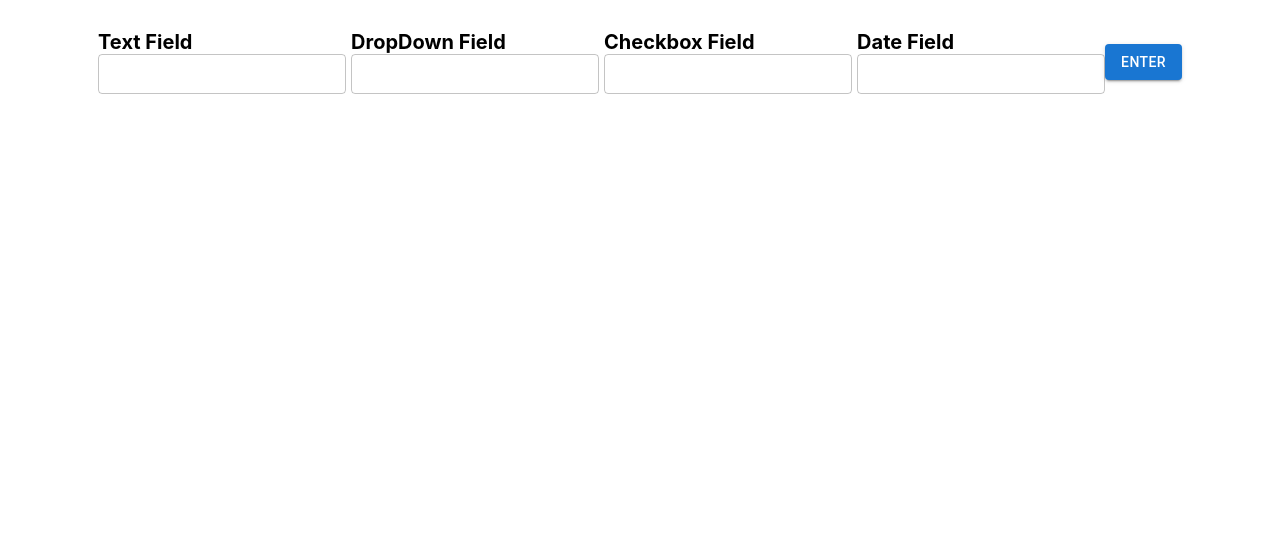
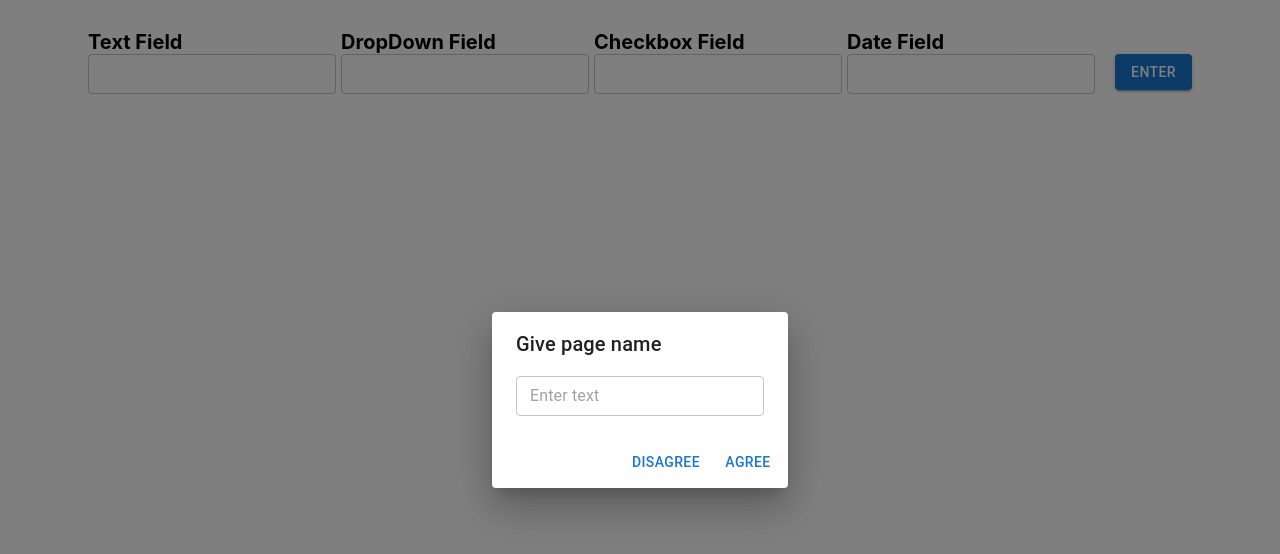
Before and after one commit to epshita-shima/dynamic-form, a React (Create React App) app: page /single-entry in a window 1280 px wide. Both pictures are taken after a click on the button "ENTER". Shown: the top 554 px of the page. Built offline with nearby package versions, Linux system fonts and the light colour scheme.

Commit message:
create new page

```diff
--- a/src/App.js
+++ b/src/App.js
@@ -4,6 +4,7 @@ import {
   Route,
 } from "react-router-dom";
 import SingleEntryForm from "./component/SingleEntryForm/SingleEntryForm";
+import SingleForm from "./component/GenerateForm/SingleForm/SingleForm";
 function App() {
   return (
     <div>
@@ -11,6 +12,7 @@ function App() {
     <Routes>
       <Route path="/" element={<GenerateForm></GenerateForm>}></Route>
       <Route path="/single-entry" element={<SingleEntryForm></SingleEntryForm>}></Route>
+      <Route  path="/single-form" element={<SingleForm/>}></Route>
     </Routes>
     </div>
   );
--- /dev/null
+++ b/src/component/GenerateForm/SingleForm/SingleForm.js
@@ -0,0 +1,55 @@
+import { Formik } from "formik";
+import React, { useRef } from "react";
+
+const SingleForm = ({ count,setCount }) => {
+  const handleSort = () => {
+    let _count = [...count];
+    const draggedItemContent = _count.splice(dragItem.current, 1)[0];
+    _count.splice(dragOverItem.current, 0, draggedItemContent);
+    dragItem.current = null;
+    dragOverItem.current = null;
+    setCount(_count);
+  };
+
+  const dragItem = useRef();
+  const dragOverItem = useRef();
+  return (
+    <div>
+          <Formik
+        initialValues={{}}
+        onSubmit={(values, actions) => {}}
+        render={({ values, setFieldValue, handleSubmit }) => (
+                <form
+                  onSubmit={""}
+                >
+                  <div className="grid-container">
+        {count.map((result, index) => {
+          console.log(result);
+          return (
+            <div
+              key={index}
+              draggable
+              onDragStart={(e) => {
+                dragItem.current = index;
+              }}
+              onDragEnter={(e) => {
+                dragOverItem.current = index;
+              }}
+              onDragEnd={handleSort}
+              onDragOver={(e) => e.preventDefault}
+              className="grid-item"
+            >
+              {result}
+            </div>
+          );
+        })}
+      </div>
+                </form>
+        )}
+      />
+
+    </div>
+  );
+};
+
+export default SingleForm;
--- a/src/component/SingleEntryForm/SingleEntryForm.css
+++ b/src/component/SingleEntryForm/SingleEntryForm.css
@@ -10,15 +10,21 @@ text-align: center;
     justify-content: center;
     align-items: center;
 }
-.form-parent{
+.grid-container {
     margin-top: 20px;
-    display:flex;
-    justify-content:center;
-    align-items:center;
+    display: grid;
+    grid-template-columns: repeat(10, minmax(0, 1fr));
+    /* background-color: #2196F3; */
+    padding: 10px;
+  }
+  .grid-item {
+    overflow: hidden;
+    background-color: rgba(255, 255, 255, 0.8);
+    border: 1px solid rgba(0, 0, 0, 0.8);
+    padding: 10px;
+    font-size: 20px;
+    text-align: center;
+  }
+.field-title{
+    margin-top: 5px;
 }
-.list-item{
-    margin-left:5px;
-    display:flex;
-    justify-content:center;
-    align-items:center;
-}
--- a/src/component/SingleEntryForm/SingleEntryForm.js
+++ b/src/component/SingleEntryForm/SingleEntryForm.js
@@ -2,6 +2,11 @@ import {
   Box,
   Button,
   Checkbox,
+  Dialog,
+  DialogActions,
+  DialogContent,
+  DialogContentText,
+  DialogTitle,
   FormControl,
   FormControlLabel,
   FormGroup,
@@ -12,27 +17,25 @@ import {
 } from "@mui/material";
 import React, { useEffect, useRef, useState } from "react";
 import "./SingleEntryForm.css";
-import { Formik } from "formik";
 import DatePicker from "react-datepicker";
-import { DragDropContext, Draggable, Droppable } from "react-beautiful-dnd";
+import { useNavigate } from "react-router-dom";
+import SingleForm from "../GenerateForm/SingleForm/SingleForm";
 
 const SingleEntryForm = () => {
+  const navigate=useNavigate()
   const [age, setAge] = useState("");
+  const [open, setOpen] = useState(false);
   const [startDate, setStartDate] = useState(new Date());
   const [inputValue, setInputValue] = useState("");
   const [inputValueDDF, setInputValueDDF] = useState("");
   const [inputValueCheck, setInputValueCheck] = useState("");
   const [inputValueDate, setInputValueDate] = useState("");
   const [count, setCount] = useState([]);
-  const [countDDF, setCountDDf] = useState([]);
-  const [countCheck, setCountCheck] = useState([]);
-  const [countDate, setCountDate] = useState([]);
-  const [allElement, setAllElement] = useState([]);
   const previousInputValue = useRef("");
   const previousInputValueDDF = useRef("");
   const previousInputValueCheck = useRef("");
   const previousInputValueDate = useRef("");
-const[input,setInput]=useState('')
+
   useEffect(() => {
     previousInputValue.current = inputValue;
     previousInputValueDDF.current = inputValueDDF;
@@ -43,27 +46,16 @@ const[input,setInput]=useState('')
   const handleChange = (event) => {
     setAge(event.target.value);
   };
+  const handleClickOpen = () => {
+    setOpen(true);
+  };
 
-  const handleSort = () => {
-    let _count = [...allElement];
-    const draggedItemContent = _count.splice(dragItem.current, 1)[0];
-    _count.splice(dragOverItem.current, 0, draggedItemContent);
-    dragItem.current = null;
-    dragOverItem.current = null;
-    setAllElement(_count);
+  const handleClose = () => {
+    setOpen(false);
+    navigate('/single-form')
+
   };
-console.log(allElement)
-  // const handleSortCheckBox=()=>{
-  //   let _countCheck=[...countCheck]
-  //   const draggedItemContent=_countCheck.splice(dragItem.current,1)[0]
-  //   _countCheck.splice(dragOverItem.current,0,draggedItemContent);
-  //   dragItem.current=null;
-  //   dragOverItem.current=null;
-  //   setCountCheck(_countCheck)
-  // }
 
-  const dragItem = useRef();
-  const dragOverItem = useRef();
   return (
     <div>
       <div className="single-entry-form">
@@ -121,42 +113,39 @@ console.log(allElement)
         <div>
           <Button
             variant="contained"
+            style={{marginLeft:'20px',marginTop:'20px'}}
             onClick={() => {
+              handleClickOpen()
               const number = inputValue;
               const numberDDf = inputValueDDF;
               const numberCheck = inputValueCheck;
               const numberDate = inputValueDate;
-              const array = [];
-              const arrayDDF = [];
-              const arrayCheck = [];
-              const arrayDate = [];
-              const elementArray = [];
+              var array = [];
 
               for (var i = 0; i < number; i++) {
                 array.push([<TextField
                   id="outlined-basic"
                   variant="outlined"
                   size="small"
-
                   onChange={(e)=>{
                   console.log(e.target.value)
                   }}
-                  name={`item.${i}.check`}
+                  name={`item.${i}.text`}
                   placeholder="Enter text"
                 />]);
               }
               for (var i = 0; i < numberDDf; i++) {
-                arrayDDF.push([<Box sx={{ minWidth: 120, marginTop: 1 }}>
+                array.push([<Box sx={{ minWidth: 100 }}>
                   <FormControl fullWidth>
                     <InputLabel id="demo-simple-select-label">
                       Age
                     </InputLabel>
                     <Select
                       labelId="demo-simple-select-label"
-                      // id={`item.${index}.drop`}
+                      id={`item.${i}.drop`}
                       value={age}
                       label="Age"
-                      // name={`item.${index}.drop`}
+                      name={`item.${i}.drop`}
                       size="small"
                       onChange={handleChange}
                     >
@@ -165,118 +154,64 @@ console.log(allElement)
                 </Box>]);
               }
               for (var i = 0; i < numberCheck; i++) {
-                arrayCheck.push([<FormGroup>
+                array.push([<FormGroup>
                   <FormControlLabel
+                  name={`item.${i}.check`}
                     control={<Checkbox defaultChecked />}
                     label="Label"
                   />
                 </FormGroup>]);
               }
               for (var i = 0; i < numberDate; i++) {
-                arrayDate.push([ <DatePicker
+                array.push([ <DatePicker
                   selected={startDate}
+                  name={`item.${i}.date`}
                   onChange={(date) => setStartDate(date)}
                 />]);
               }
-              elementArray.push(array, arrayDDF, arrayCheck, arrayDate);
-              console.log(elementArray);
-              setAllElement(elementArray);
-              setCount(array);
-              setCountDDf(arrayDDF);
-              setCountCheck(arrayCheck);
-              setCountDate(arrayDate);
+            setCount([...array])
             }}
           >
             Enter
           </Button>
+          <Dialog
+        open={open}
+        onClose={handleClose}
+        aria-labelledby="alert-dialog-title"
+        aria-describedby="alert-dialog-description"
+      >
+        <DialogTitle id="alert-dialog-title">
+          {"Give page name"}
+        </DialogTitle>
+        <DialogContent>
+          <DialogContentText id="alert-dialog-description">
+          <TextField
+                  id="outlined-basic"
+                  variant="outlined"
+                  size="small"
+
+                  onChange={(e)=>{
+                  console.log(e.target.value)
+                  }}
+                  placeholder="Enter text"
+                />
+          </DialogContentText>
+        </DialogContent>
+        <DialogActions>
+          <Button onClick={handleClose}>Disagree</Button>
+          <Button onClick={handleClose} autoFocus>
+            Agree
+          </Button>
+        </DialogActions>
+      </Dialog>
         </div>
       </div>
 
-      <Formik
-        initialValues={{}}
-        onSubmit={(values, actions) => {}}
-        render={({ values, setFieldValue, handleSubmit }) => (
-          // <DragDropContext>
-          //   <Droppable droppableId="inputList">
-          //     {(provided) => (
-                <form
-                  onSubmit={""}
-                  // ref={provided.innerRef}
-                  // {...provided.droppableProps}
-                >
-                  <div>
-                    <div className="form-parent">
-                      {allElement.map((result, index) => {
-                        console.log(result)
-                        return (
-                          <div key={index} draggable
-                          onDragStart={(e)=>{dragItem.current=index}}
-                          onDragEnter={(e)=>{dragOverItem.current=index}}
-                          onDragEnd={handleSort}
-                          onDragOver={(e)=>e.preventDefault}
-                         >
-                            {result.map((item, id) => {
-                              //  const handleItem= () => {
-                              //   let _count = [...result];
-                              //   const draggedItemContent = _count.splice(dragItem.current, 1)[0];
-                              //   _count.splice(dragOverItem.current, 0, draggedItemContent);
-                              //   dragItem.current = null;
-                              //   dragOverItem.current = null;
-                              //   setAllElement(_count);
-                              // };
-                              return (
-                                <div key={id} >
-                                  {index == 0 ? (
-                                    <div draggable  style={{marginTop:'5px'}}>
-                                      {
-                                        item
-                                      }
-                                    </div>
-                                  ) : (
-                                    ""
-                                  )}
-
-                                  {index == 1 ? (
-                                    <div draggable style={{marginLeft:'5px',marginTop:'5px'}}>
-                                      {
-                                        item
-                                      }
-                                    </div>
-                                  ) : (
-                                    ""
-                                  )}
-                                  {index == 2 ? (
-                                   <div draggable style={{marginLeft:'5px',marginTop:'5px'}}>
-                                    {
-                                      item
-                                    }
-                                   </div>
-                                  ) : (
-                                    ""
-                                  )}
-                                  {index == 3 ? (
-                                   <div draggable style={{marginLeft:'5px',marginTop:'5px'}}>
-                                    {
-                                      item
-                                    }
-                                   </div>
-                                  ) : (
-                                    ""
-                                  )}
-                                </div>
-                              );
-                            })}
-                          </div>
-                        );
-                      })}
-                    </div>
-                  </div>
-                </form>
-              // )}
-          //   </Droppable>
-          // </DragDropContext>
-        )}
-      />
+    <div>
+      {
+        <SingleForm count={count} setCount={setCount}></SingleForm>
+      }
+    </div>
     </div>
   );
 };
```
